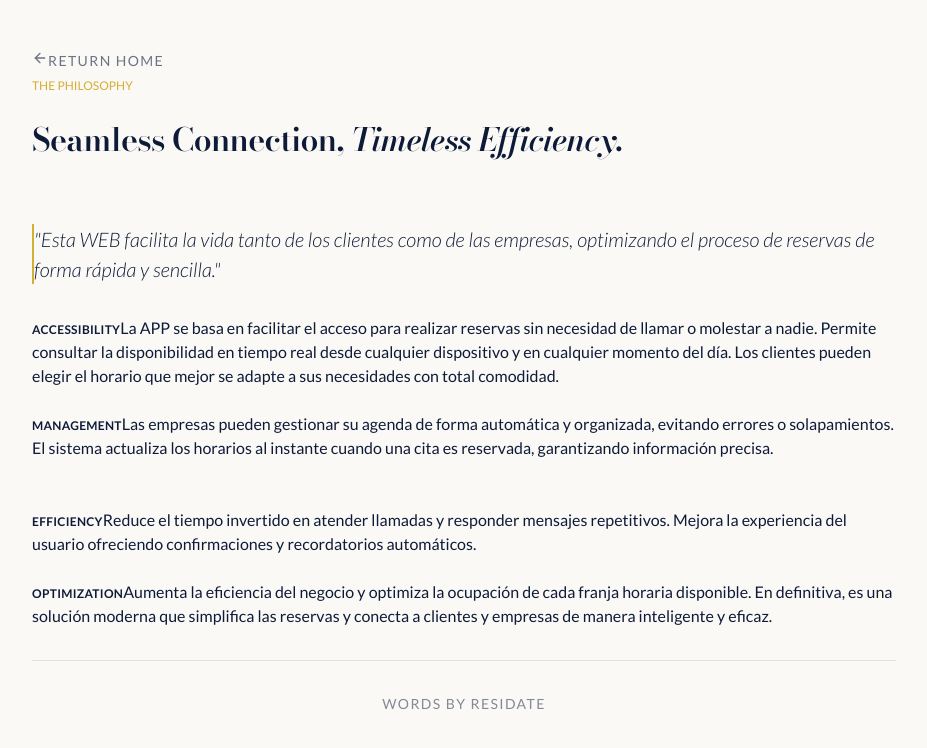
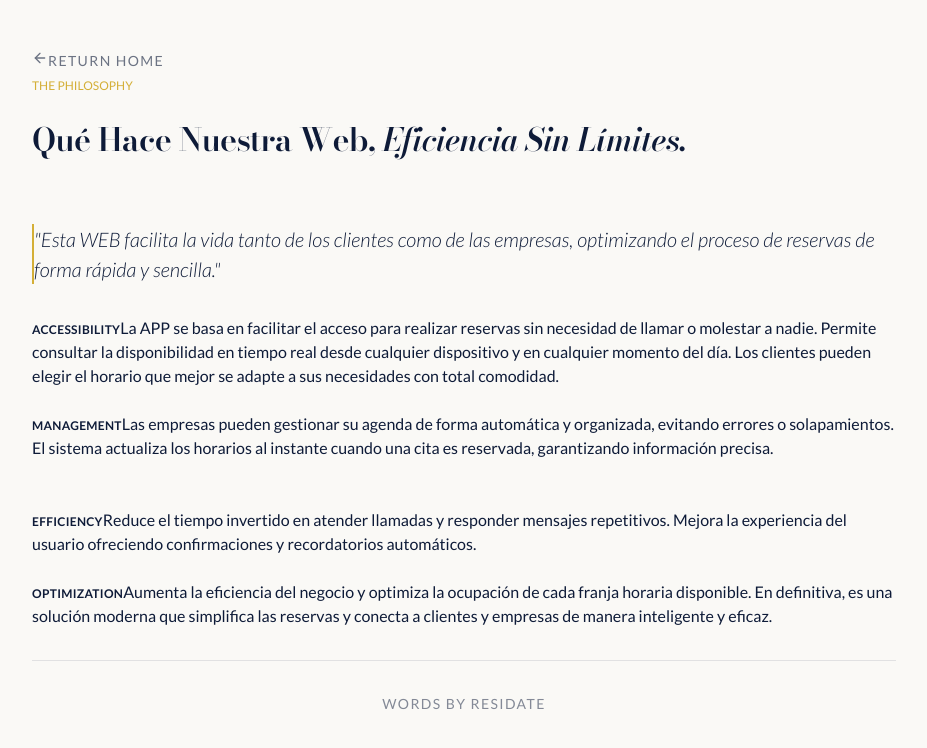
Before and after one commit to Dariushok11/residate, a Next.js app: page /journal in a window 1280 px wide. Shown: the top 748 px of the page, without its empty margins (176-1103 px from the left). Built offline with nearby package versions, Linux system fonts and the light colour scheme.

Commit message:
Update title in About Us page to 'Qué Hace Nuestra Web'

```diff
--- a/app/journal/page.tsx
+++ b/app/journal/page.tsx
@@ -18,8 +18,8 @@ export default function JournalPage() {
                 <header className="mb-16 space-y-6 animate-in fade-in slide-in-from-bottom-4 duration-700">
                     <span className="text-xs uppercase tracking-[0.2em] text-gold font-medium block">The Philosophy</span>
                     <h1 className="text-4xl md:text-6xl font-serif leading-tight">
-                        Seamless Connection, <br className="hidden md:block" />
-                        <span className="italic text-slate-400">Timeless Efficiency.</span>
+                        Qué Hace Nuestra Web, <br className="hidden md:block" />
+                        <span className="italic text-slate-400">Eficiencia Sin Límites.</span>
                     </h1>
                 </header>
 
```
